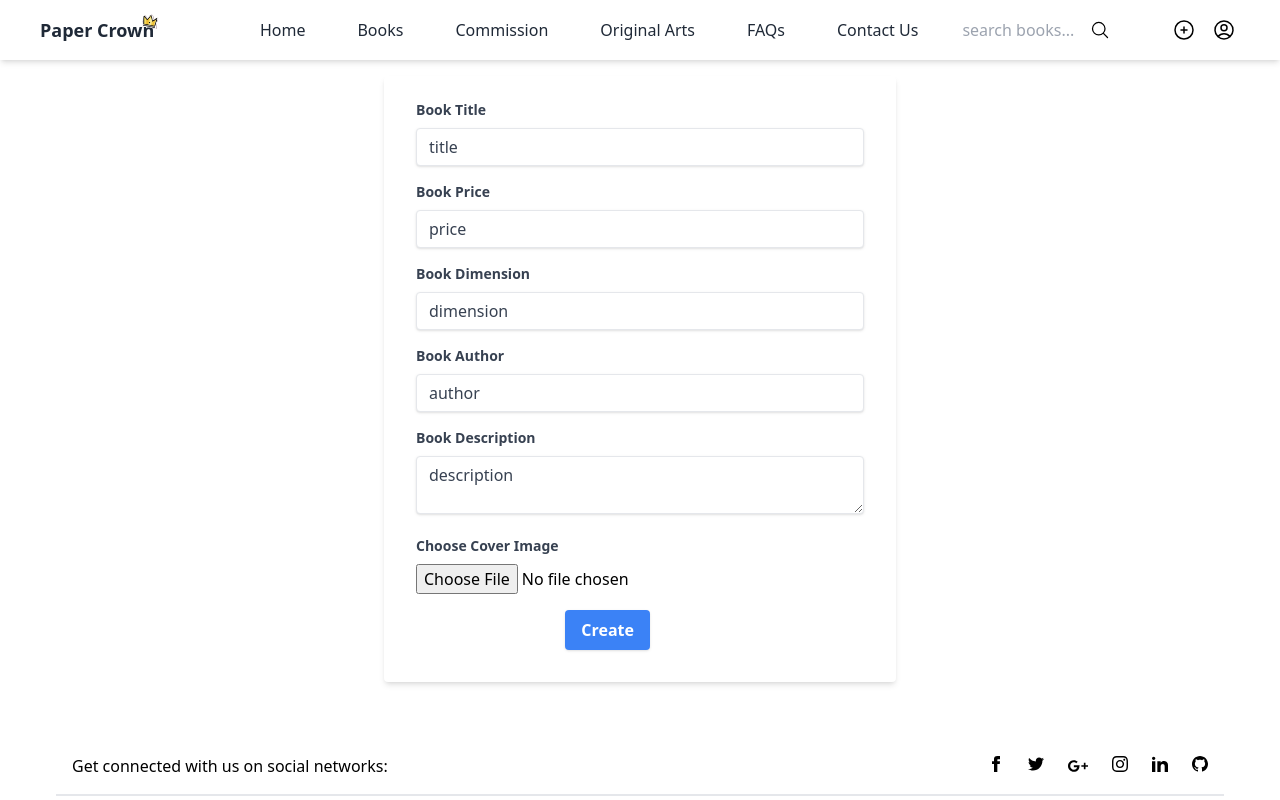
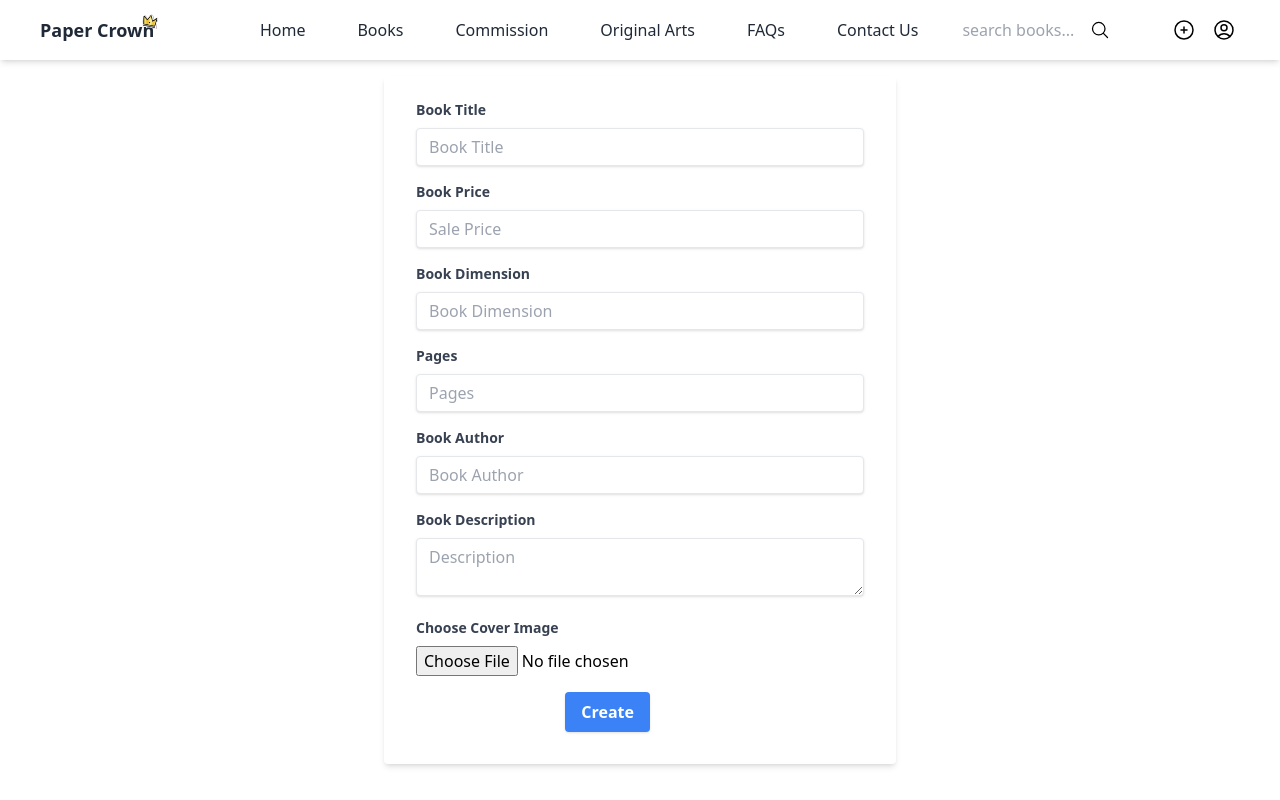
Before and after one commit to Aung-IO/paper-crown, a React (Vite) app: page /create in a window 1280 px wide. Shown: the top 800 px of the page. Built offline with nearby package versions, Linux system fonts and the light colour scheme.

Commit message:
add book to firestore

```diff
--- a/src/components/BookList.jsx
+++ b/src/components/BookList.jsx
@@ -1,4 +1,4 @@
-import { collection, getDocs } from "@firebase/firestore";
+import { collection, getDocs, orderBy, query } from "@firebase/firestore";
 import React, { useEffect, useState } from "react";
 import { Link, useLocation } from "react-router-dom";
 import cover from "../assets/book_cover.png";
@@ -16,9 +16,11 @@ function BookList() {
   useEffect(function () {
     setLoading(true);
     let ref = collection(db, "books");
-    getDocs(ref).then((docs) => {
+    let q = query(ref, orderBy("date", "desc"));
+
+    getDocs(q).then((docs) => {
       if (docs.empty) {
-        setError("No Docs Found");
+        setError("No Documents Found");
         setLoading(false);
       } else {
         let books = [];
--- a/src/components/CreateBook.jsx
+++ b/src/components/CreateBook.jsx
@@ -1,6 +1,7 @@
+import { addDoc, collection, serverTimestamp } from "firebase/firestore";
 import React, { useEffect, useState } from "react";
 import { useNavigate } from "react-router-dom";
-import useFetch from "../hooks/useFetch";
+import { db } from "../firebase";
 import TextAreaInput from "./TextAreaInput";
 
 export default function CreateBook() {
@@ -12,12 +13,7 @@ export default function CreateBook() {
   let [author, setAuthor] = useState("");
   let [preview, setPreview] = useState("");
   let [file, setFile] = useState(null);
-
-  let { setPostData, data: book } = useFetch(
-    "http://localhost:3000/books",
-    "POST"
-  );
-  let navigate = useNavigate();
+  let navigate = useNavigate("");
 
   let addBook = (e) => {
     e.preventDefault();
@@ -28,61 +24,65 @@ export default function CreateBook() {
       pages,
       description,
       author,
-    };
-    setPostData(data);
+      date: serverTimestamp(),
     };
 
-  useEffect(() => {
-    if (book) {
+    let ref = collection(db, "books");
+    addDoc(ref, data);
     navigate("/books");
-    }
-  }, [book]);
+  };
 
   let handleCoverImage = (e) => {
     setFile(e.target.files[0]);
-  }
+  };
   let handlePreivewImage = (file) => {
-    let reader = new FileReader;
+    let reader = new FileReader();
     reader.readAsDataURL(file);
 
     reader.onload = () => {
       setPreview(reader.result);
-    }
-  }
+    };
+  };
   useEffect(() => {
     if (file) {
       handlePreivewImage(file);
     }
   }, [file]);
 
-
   return (
     <form className="w-full max-w-lg mx-auto mt-4" onSubmit={addBook}>
       <div className="bg-white shadow-md rounded px-8 pt-6 pb-8 mb-4">
         <TextAreaInput
           label="Book Title"
-          value="title"
+          value={title}
           func={(e) => setTitle(e.target.value)}
           id="title"
           placeholder="Book Title"
         ></TextAreaInput>
         <TextAreaInput
           label="Book Price"
-          value="price"
+          value={price}
           func={(e) => setPrice(e.target.value)}
           id="price"
           placeholder="Sale Price"
         ></TextAreaInput>
         <TextAreaInput
           label="Book Dimension"
-          value="dimension"
+          value={dimension}
           func={(e) => setDimension(e.target.value)}
           id="dimension"
           placeholder="Book Dimension"
         ></TextAreaInput>
         <TextAreaInput
+          label="Pages"
+          value={pages}
+          func={(e) => setPages(e.target.value)}
+          id="pages"
+          placeholder="Pages"
+        ></TextAreaInput>
+        <TextAreaInput
           label="Book Author"
-          value="author"
+          value={author}
           func={(e) => setAuthor(e.target.value)}
           id="author"
           placeholder="Book Author"
@@ -90,7 +90,7 @@ export default function CreateBook() {
         <TextAreaInput
           tag="textarea"
           label="Book Description"
-          value="description"
+          value={description}
           func={(e) => setDescription(e.target.value)}
           id="description"
           placeholder="Description"
```
Lines whose indentation alone changed are shown as unchanged.
